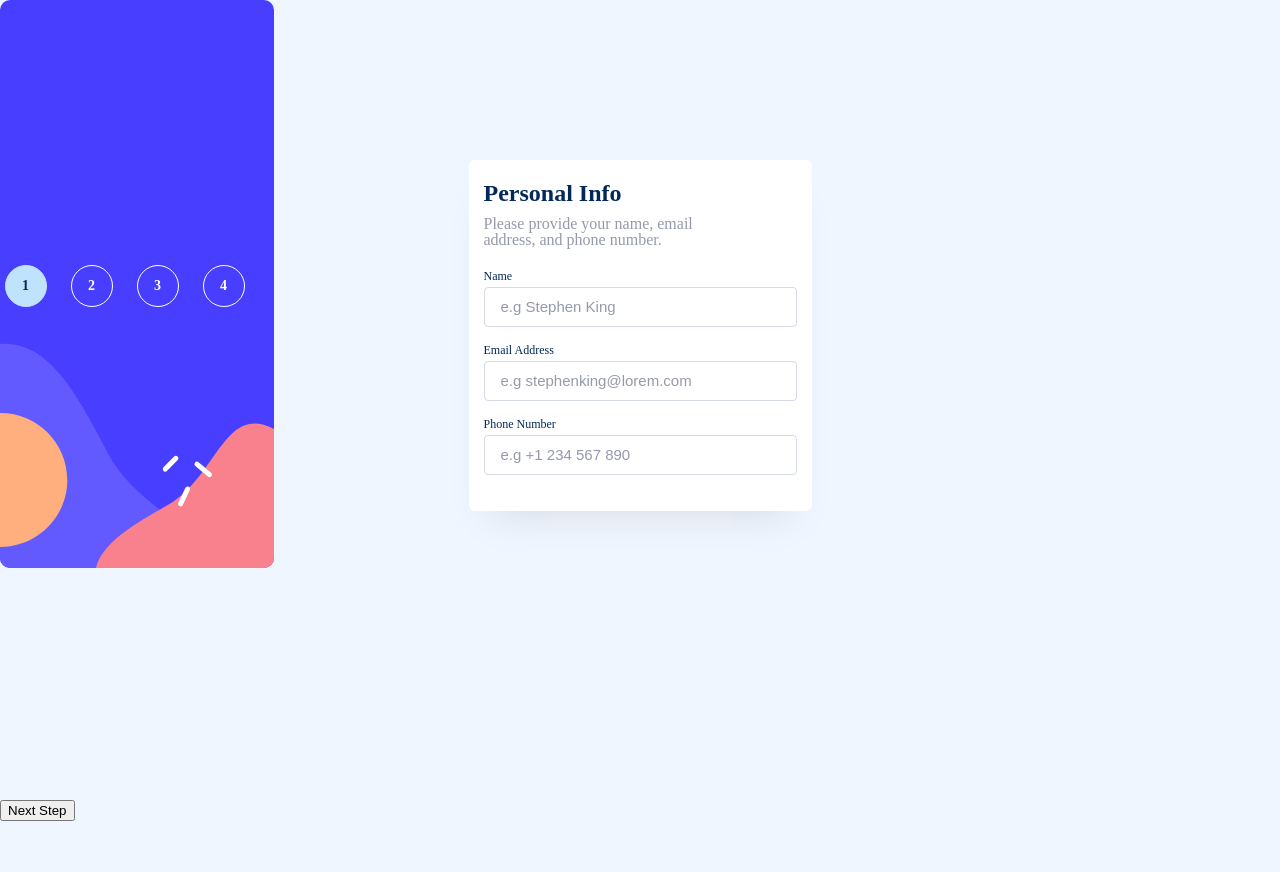
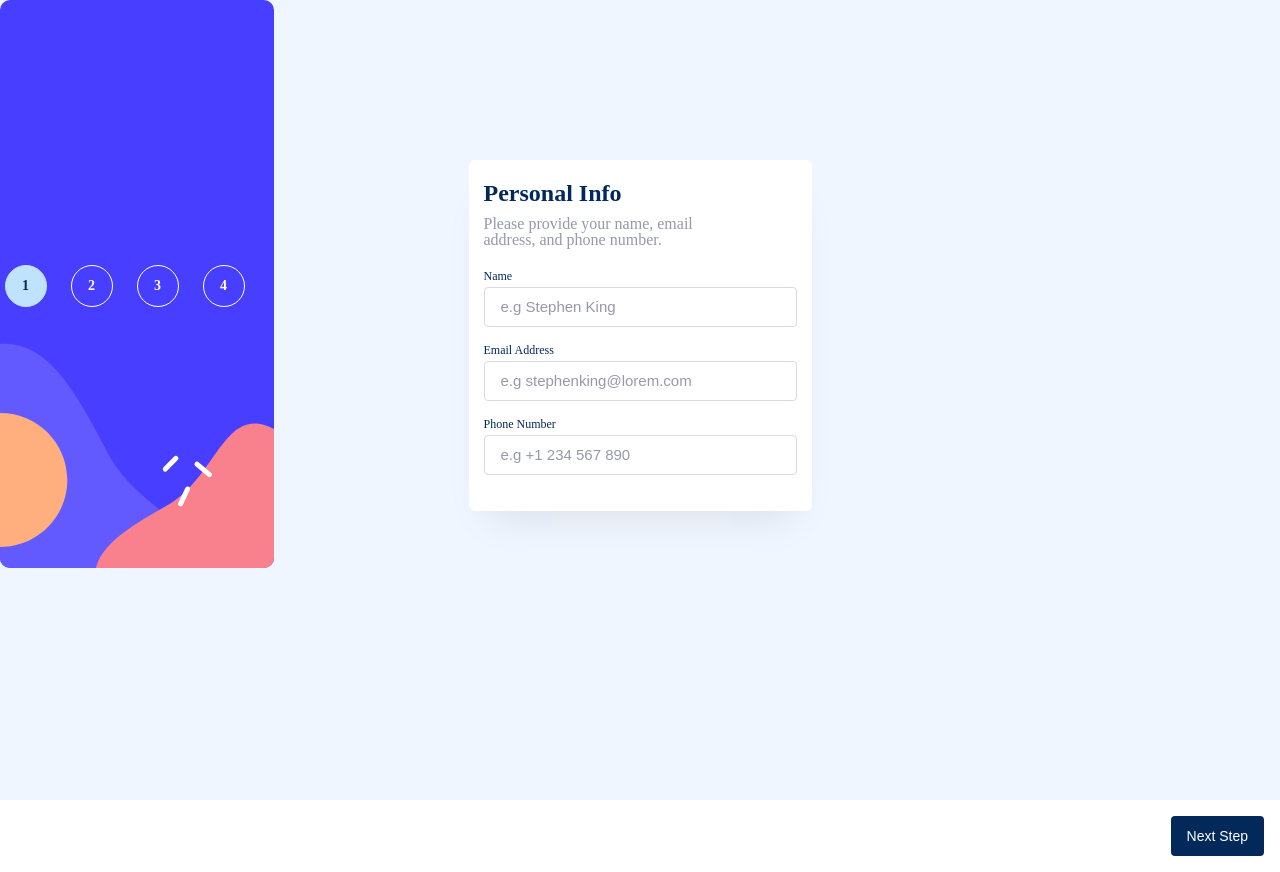
Before and after one commit to TomasScerbak/multistep-form, a React (Create React App) app: page / in a window 1280 px wide. Before the commit the page ends 821 px from the top, so only its background shows below. Built offline with nearby package versions, Linux system fonts and the light colour scheme.

Commit message:
created primary and secondary buttons as components with styling

```diff
--- /dev/null
+++ b/src/components/UI/ButtonPrimary.module.css
@@ -0,0 +1,19 @@
+.btn {
+  outline: none;
+  border: none;
+  white-space: nowrap;
+  cursor: pointer;
+}
+
+.btn--primary {
+  background-color: var(--marine-blue);
+  color: var(--white);
+  border-radius: 0.4rem;
+  font-size: 1.4rem;
+  font-weight: 500;
+  padding: 1.2rem 1.6rem;
+}
+
+.btn--primary:hover {
+  background-color: #164a8a;
+}
--- /dev/null
+++ b/src/components/UI/ButtonPrimary.tsx
@@ -0,0 +1,22 @@
+import classes from "./ButtonPrimary.module.css";
+
+type ButtonProps = {
+  onClick: () => void;
+  disabled: boolean;
+  children: React.ReactNode;
+};
+
+const ButtonPrimary = (props: ButtonProps) => {
+  return (
+    <button
+      disabled={props.disabled}
+      onClick={props.onClick}
+      className={`${classes.btn}
+      ${classes["btn--primary"]}`}
+    >
+      {props.children}
+    </button>
+  );
+};
+
+export default ButtonPrimary;
--- /dev/null
+++ b/src/components/UI/ButtonSecondary.module.css
@@ -0,0 +1,14 @@
+.btn {
+  outline: none;
+  border: none;
+  white-space: nowrap;
+  cursor: pointer;
+}
+
+.btn--secondary {
+  background-color: var(--white);
+  color: var(--grey);
+  border-radius: 0.4rem;
+  font-size: 1.4rem;
+  font-weight: 500;
+}
--- /dev/null
+++ b/src/components/UI/ButtonSecondary.tsx
@@ -0,0 +1,22 @@
+import classes from "./ButtonSecondary.module.css";
+
+type ButtonProps = {
+  text: string;
+  disabled: boolean;
+  onClick: () => void;
+};
+
+const ButtonSecondary = (props: ButtonProps) => {
+  return (
+    <button
+      disabled={props.disabled}
+      onClick={props.onClick}
+      className={`${classes.btn}
+      ${classes["btn--secondary"]}`}
+    >
+      {props.text}
+    </button>
+  );
+};
+
+export default ButtonSecondary;
--- /dev/null
+++ b/src/components/pages/RootLayout.module.css
@@ -0,0 +1,9 @@
+.footer__section {
+  height: 7.2rem;
+  background: var(--white, #fff);
+  box-shadow: 0px 25px 40px -20px rgba(0, 0, 0, 0.1);
+  display: flex;
+  justify-content: space-between;
+  align-items: center;
+  padding: 2.5rem 1.6rem;
+}
--- a/src/components/pages/RootLayout.tsx
+++ b/src/components/pages/RootLayout.tsx
@@ -3,12 +3,16 @@ import { useState } from "react";
 import Container from "../UI/Container";
 import ProgressBar from "../UI/ProgressBar";
 import Card from "../UI/Card";
+import ButtonPrimary from "../UI/ButtonPrimary";
+import ButtonSecondary from "../UI/ButtonSecondary";
 
 import PersonalInfo from "./PersonalInfo";
 import YourPlan from "./YourPlan";
 import Addons from "./Addons";
 import FinishigUp from "./FinishigUp";
 import ThankYou from "./ThankYou";
+
+import classes from "./RootLayout.module.css";
 
 const RootLayout = () => {
   const [page, setPage] = useState<number>(0);
@@ -47,20 +51,23 @@ const RootLayout = () => {
         </Card>
       </Container>
       <footer>
+        <section className={classes["footer__section"]}>
           {page !== 0 ? (
-          <button
+            <ButtonSecondary
+              text="Go Back"
               disabled={page === 0}
               onClick={() => setPage((currPage) => currPage - 1)}
-          >
-            Go Back
-          </button>
-        ) : null}
-        <button
+            ></ButtonSecondary>
+          ) : (
+            <div></div>
+          )}
+          <ButtonPrimary
             disabled={page === formTitles.length - 1}
             onClick={() => setPage((currPage) => currPage + 1)}
           >
             {page === 3 ? "Confirm" : "Next Step"}
-        </button>
+          </ButtonPrimary>
+        </section>
       </footer>
     </main>
   );
```
Lines whose indentation alone changed are shown as unchanged.
